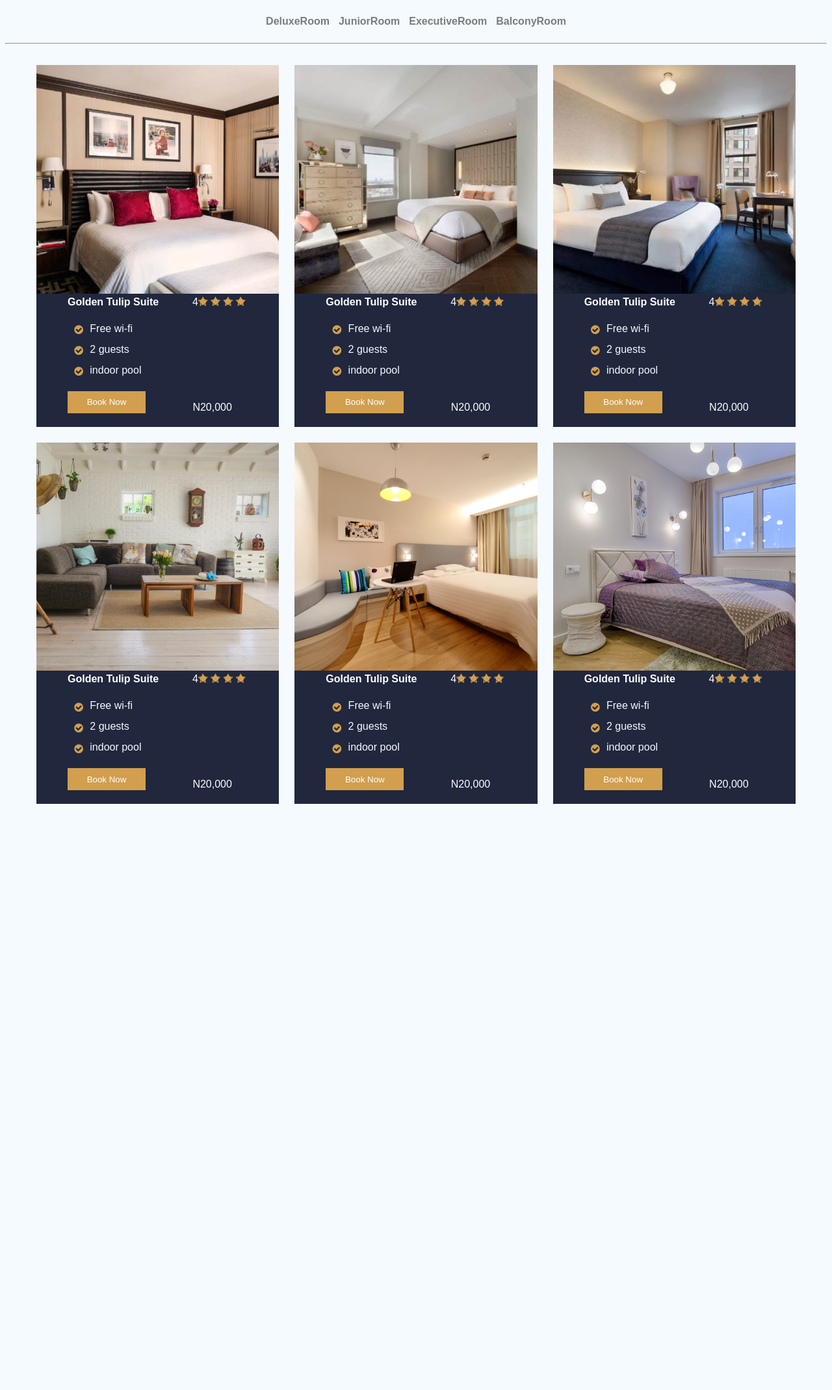
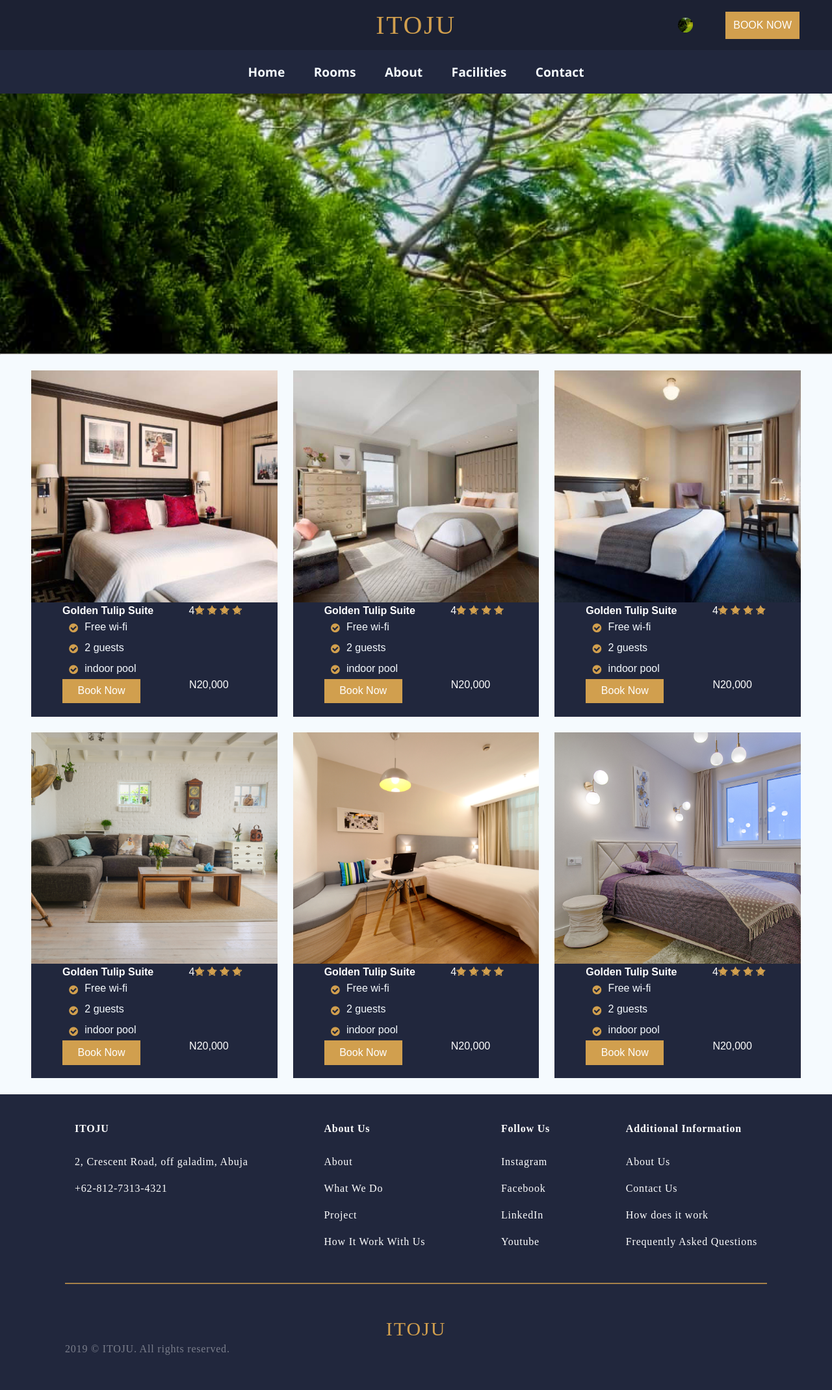
Before and after one commit to Aphatheology/itoju-roomrates-section, a plain HTML site: page index.html in a window 1280 px wide. Shown: the whole page at 65% size. Before the commit the page ends 1245 px from the top, so only its background shows below. Drawn offline with Linux system fonts and the light colour scheme.

Commit message:
Add Header and Footer From Aphatheology

```diff
--- a/index.html
+++ b/index.html
@@ -8,14 +8,42 @@
     <link rel="stylesheet" type="" href="roomrate.css">
 </head>
 <body>
-    <nav>
+
+    <header>
+        <div class="topmost-header">
+            <h2>ITOJU</h2>
+            <div>
+                <img src="funaab.jpg" alt="User">
+                <a href="#" class="book-now">BOOK NOW</a>
+            </div>
+        </div>
+
+        <nav>
+            <ul>
+                <li><a href="#" class="active">Home</a></li>
+                <li><a href="#" class="active">Rooms</a></li>
+                <li><a href="#" class="active">About</a></li>
+                <li><a href="#" class="active">Facilities</a></li>
+                <li><a href="#" class="active">Contact</a></li>
+            </ul>
+        </nav>
+    </header>
+
+    <section class="img-after-nav-bar">
+        <img src="funaab.jpg" alt="">
+    </section>
+
+
+
+
+    <!-- <nav>
         <ul>
             <li><a href="#">Deluxe<span class="nav-span">Room</span></a></li>
             <li><a href="#">Junior<span class="nav-span">Room</span></a></li>
             <li><a href="#">Executive<span class="nav-span">Room</span></a></li>
             <li><a href="#">Balcony<span class="nav-span">Room</span></a></li>
         </ul>
-    </nav>
+    </nav> -->
     <hr />
     <section class="room-section">
         <div class="room1">
@@ -157,5 +185,46 @@
             </article>
         </div>
     </section>
+
+    <footer>
+        <section class="footer-links">
+            <div>
+                <h3>ITOJU</h3>
+                <p>2, Crescent Road, off galadim, Abuja</p>
+                <p>+62-812-7313-4321</p>
+            </div>
+
+            <div class="main-links">
+                <h3>About Us</h3>
+                <a href="#">About</a>
+                <a href="">What We Do</a>
+                <a href="">Project</a>
+                <a href="">How It Work With Us</a>
+            </div>
+
+            <div class="main-links">
+                <h3>Follow Us</h3>
+                <a href="#">Instagram</a>
+                <a href="#">Facebook</a>
+                <a href="#">LinkedIn</a>
+                <a href="#">Youtube</a>
+            </div>
+
+            <div>
+                <h3>Additional Information</h3>
+                <a href="#">About Us</a>
+                <a href="#">Contact Us</a>
+                <a href="#">How does it work</a>
+                <a href="#">Frequently Asked Questions</a>
+            </div>
+        </section>
+
+        <hr>
+
+        <h2>ITOJU</h2>
+        <p class="copyright">2019 © ITOJU. All rights reserved.</p>
+
+    </footer>
+
 </body>
 </html>
--- a/roomrate.css
+++ b/roomrate.css
@@ -1,8 +1,16 @@
+* {
+    box-sizing: border-box;
+    padding: 0;
+    margin: 0;
+    font-size: 16px;
+}
+
 body{
     font-family: Arial, Helvetica, sans-serif;
     background-color: #F5FAFE;
+    overflow-x: hidden;
 }
-nav{
+/* nav{
     display: grid;
     justify-content: center;
     grid-template-rows: 1fr;
@@ -39,7 +47,8 @@ nav li{
     display: inline-flex;
     word-spacing: 2rem;
 
-}
+} */
+
 button{
     background-color: #D19F4E;
     margin-left: 3rem;
@@ -206,3 +215,224 @@ i[class*=fa-check-circle]::before{
         padding-top: 0!important;
     }
 }
+
+header {
+    width: 100vw;
+}
+
+.topmost-header {
+    background-color: #1C2133;
+    width: 100%;
+    display: flex;
+    justify-content: center;
+    align-items: center;
+}
+
+.topmost-header h2 {
+    font-family: Montserrat;
+    font-style: normal;
+    font-weight: normal;
+    font-size: 2.5rem;
+    /* line-height: 88px; */
+    letter-spacing: 0.065em;
+    color: #D19F4E;
+    text-align: center;
+    margin: 15px auto;
+}
+
+.topmost-header div {
+    position: absolute;
+    /*
+    top: 0%; */
+    right: 0%;
+    display: inline-flex;
+    justify-content: center;
+    align-items: center;
+    margin: auto 25px;
+}
+
+.topmost-header div img {
+    display: inline-block;
+    width: 23px;
+    height: 23px;
+    border-radius: 50%;
+    text-align: center;
+    margin: auto 25px;
+}
+
+.topmost-header div a.book-now {
+    display: inline-block;
+    margin: auto 25px;
+    padding: 10px;
+    background: #D19F4E;
+    border: 2px solid #D19F4E;
+    box-sizing: border-box;
+    text-decoration: none;
+    color: white;
+}
+
+header nav {
+    width: 100%;
+    background-color: #21273D;
+}
+
+header nav ul {
+    list-style-type: none;
+    text-align: center;
+
+}
+
+header nav li {
+    display: inline-block;
+    margin: 20px;
+}
+
+header nav li a {
+font-family: Segoe UI;
+font-style: normal;
+font-weight: 600;
+font-size: 1.2rem;
+/* line-height: 32px; */
+color: #F5FAFE;
+text-decoration: none;
+}
+
+header nav li a:hover {
+    text-decoration: underline;
+}
+
+.img-after-nav-bar {
+    width: 100vw;
+    height: 400px;
+    overflow: hidden;
+}
+
+.img-after-nav-bar img {
+    width: 100%;
+    height: auto;
+}
+
+footer {
+    width: 100vw;
+    margin-top: 25px;
+    padding: 25px 100px 50px;
+    background-color: #21273D;
+}
+
+footer .footer-links {
+    width: 100%;
+    display: flex;
+    justify-content: space-between;
+    align-items: flex-start;
+    flex-wrap: wrap;
+    font-family: Montserrat;
+    font-style: normal;
+    font-weight: normal;
+    font-size: 16px;
+    line-height: 26px;
+    letter-spacing: 0.05em;
+    color: #FFFFFF;
+}
+
+footer .footer-links div {
+    margin: 15px;
+}
+
+footer .footer-links div h3 {
+    margin-bottom: 25px;
+}
+
+footer .footer-links div a, footer .footer-links div p {
+    display: flex;
+    flex-direction: column;
+    margin-bottom: 15px;
+    width: auto;
+    text-decoration: none;
+    color: white;
+}
+
+footer .footer-links div a:hover {
+    text-decoration: underline;
+}
+
+footer hr {
+    display: block;
+    width: 100%;
+    margin-top: 20px;
+    background-color: rgba(209, 159, 78, 0.5);
+    border: 1px solid rgba(209, 159, 78, 0.5);
+}
+
+footer h2 {
+    margin-top: 50px;
+    text-align: center;
+    font-family: Montserrat;
+    font-style: normal;
+    font-weight: normal;
+    font-size: 30px;
+    line-height: 37px;
+    letter-spacing: 0.065em;
+    color: #D19F4E;
+}
+
+footer p.copyright {
+    font-family: Montserrat;
+    font-style: normal;
+    font-weight: normal;
+    font-size: 16px;
+    line-height: 26px;
+    letter-spacing: 0.05em;
+    color: #FFFFFF;
+    opacity: 0.4;
+    text-align: left;
+}
+
+@media screen and (max-width: 750px) {
+    .topmost-header {
+        display: flex;
+        flex-direction: column;
+    }
+
+    .topmost-header div {
+        position: relative;
+        margin: 0px auto 15px;
+    }
+
+    .topmost-header div h3 {
+        font-size: 1rem;
+    }
+
+    header nav li {
+        margin: 10px;
+    }
+
+    header nav li a {
+        font-size: 12px;
+    }
+
+    footer {
+        padding: 25px;
+    }
+
+    footer .footer-links {
+        display: block;
+    }
+
+    footer .footer-links .main-links {
+        width: 40%;
+        display: inline-block;
+
+    }
+
+    footer .footer-links {
+    display: flex;
+    flex-direction: row;
+    flex-wrap: wrap;
+    width: 100%;
+    margin-bottom: 15px;
+    font-size: 12px;
+    line-height: 20px;
+    letter-spacing: 0.05em;
+}
+
+}
```
Also changed, not shown: funaab.jpg (added).
